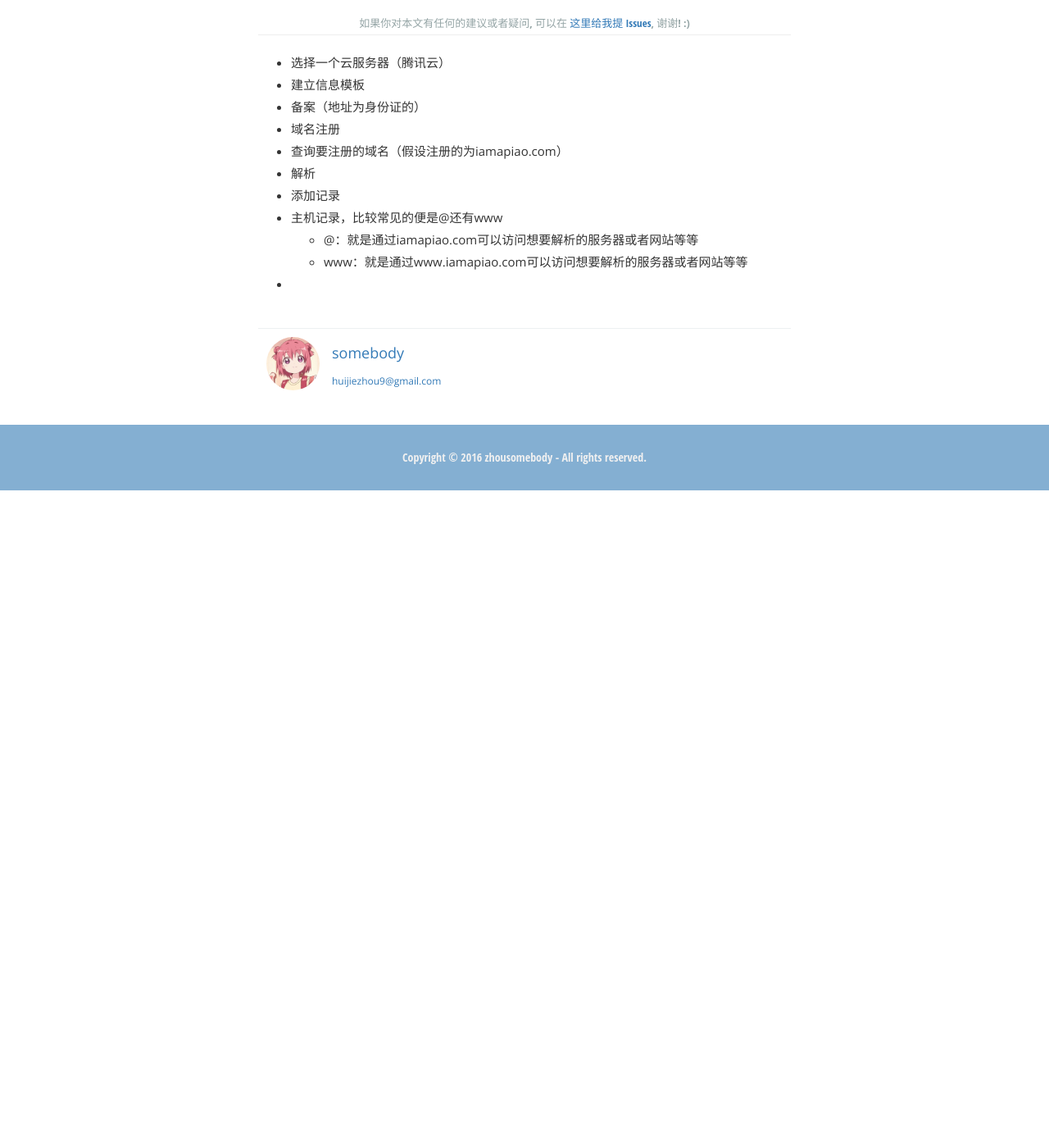
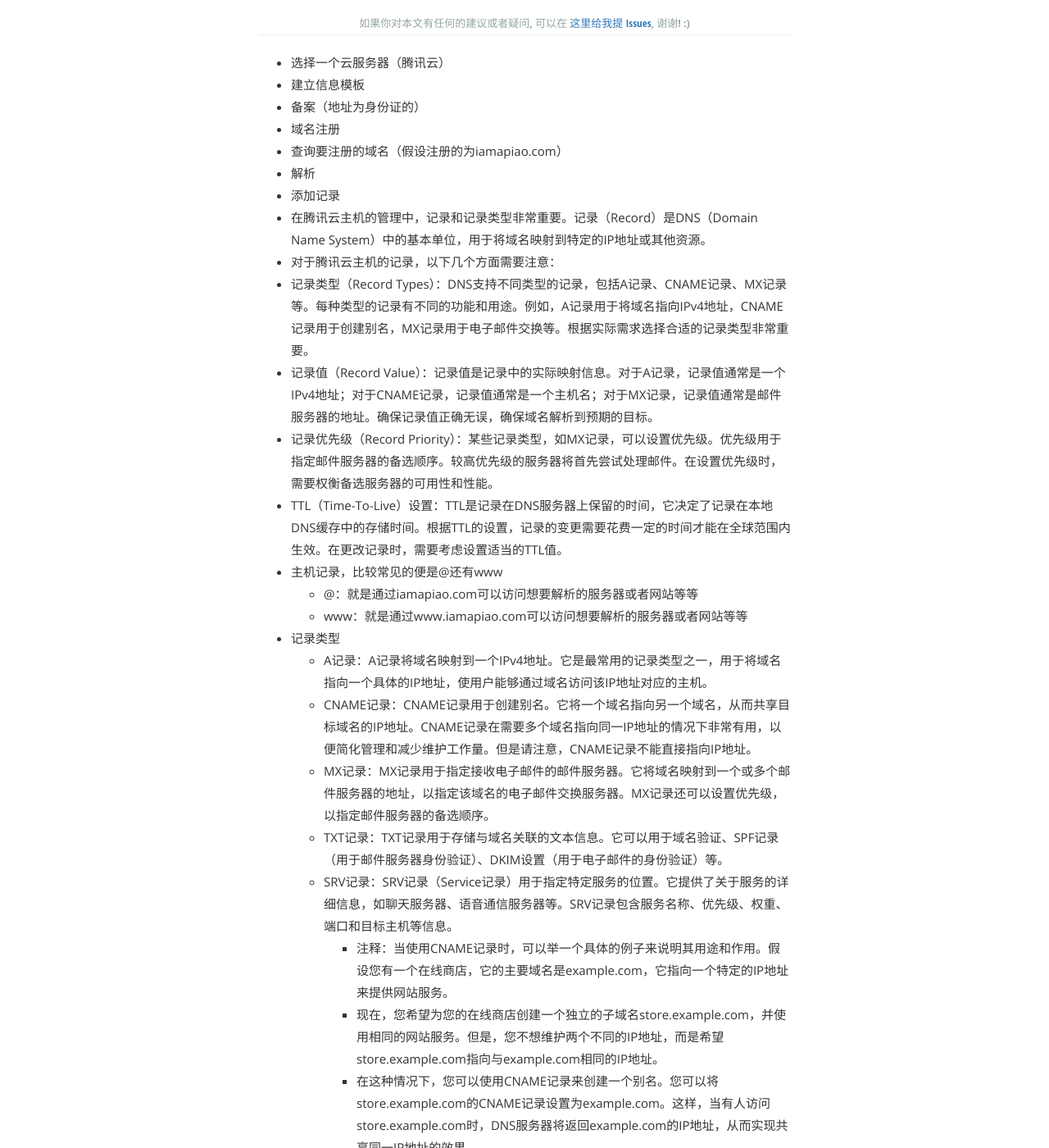
Before and after one commit to zhousomebody/zhousomebody.github.io, a Jekyll site: the page built from _posts/2024-01-17-域名申请.md, in a window 1280 px wide and 1400 px high, scrolled down 270 px. Shown: the whole window at 82% size. Built offline with Jekyll 4.4.1, drawn with Linux system fonts in a browser that asks for light colours; Markdown is read by kramdown in place of the engine named in the settings; before the commit the page ends 900 px from its top, so only the background shows below that; some of the changed text lies outside the part shown.

Commit message:
Update 2024-01-17-域名申请.md

```diff
--- a/_posts/2024-01-17-域名申请.md
+++ b/_posts/2024-01-17-域名申请.md
@@ -13,7 +13,29 @@ excerpt_separator: "##"
 - 查询要注册的域名（假设注册的为iamapiao.com）
 - 解析
 - 添加记录
+- 在腾讯云主机的管理中，记录和记录类型非常重要。记录（Record）是DNS（Domain Name System）中的基本单位，用于将域名映射到特定的IP地址或其他资源。
+- 对于腾讯云主机的记录，以下几个方面需要注意：
+- 记录类型（Record Types）：DNS支持不同类型的记录，包括A记录、CNAME记录、MX记录等。每种类型的记录有不同的功能和用途。例如，A记录用于将域名指向IPv4地址，CNAME记录用于创建别名，MX记录用于电子邮件交换等。根据实际需求选择合适的记录类型非常重要。
+- 记录值（Record Value）：记录值是记录中的实际映射信息。对于A记录，记录值通常是一个IPv4地址；对于CNAME记录，记录值通常是一个主机名；对于MX记录，记录值通常是邮件服务器的地址。确保记录值正确无误，确保域名解析到预期的目标。
+- 记录优先级（Record Priority）：某些记录类型，如MX记录，可以设置优先级。优先级用于指定邮件服务器的备选顺序。较高优先级的服务器将首先尝试处理邮件。在设置优先级时，需要权衡备选服务器的可用性和性能。
+- TTL（Time-To-Live）设置：TTL是记录在DNS服务器上保留的时间，它决定了记录在本地DNS缓存中的存储时间。根据TTL的设置，记录的变更需要花费一定的时间才能在全球范围内生效。在更改记录时，需要考虑设置适当的TTL值。
 - 主机记录，比较常见的便是@还有www
   - @：就是通过iamapiao.com可以访问想要解析的服务器或者网站等等
   - www：就是通过www.iamapiao.com可以访问想要解析的服务器或者网站等等
+- 记录类型
+  - A记录：A记录将域名映射到一个IPv4地址。它是最常用的记录类型之一，用于将域名指向一个具体的IP地址，使用户能够通过域名访问该IP地址对应的主机。
+  - CNAME记录：CNAME记录用于创建别名。它将一个域名指向另一个域名，从而共享目标域名的IP地址。CNAME记录在需要多个域名指向同一IP地址的情况下非常有用，以便简化管理和减少维护工作量。但是请注意，CNAME记录不能直接指向IP地址。
+  - MX记录：MX记录用于指定接收电子邮件的邮件服务器。它将域名映射到一个或多个邮件服务器的地址，以指定该域名的电子邮件交换服务器。MX记录还可以设置优先级，以指定邮件服务器的备选顺序。
+  - TXT记录：TXT记录用于存储与域名关联的文本信息。它可以用于域名验证、SPF记录（用于邮件服务器身份验证）、DKIM设置（用于电子邮件的身份验证）等。
+  - SRV记录：SRV记录（Service记录）用于指定特定服务的位置。它提供了关于服务的详细信息，如聊天服务器、语音通信服务器等。SRV记录包含服务名称、优先级、权重、端口和目标主机等信息。
+      - 注释：当使用CNAME记录时，可以举一个具体的例子来说明其用途和作用。假设您有一个在线商店，它的主要域名是example.com，它指向一个特定的IP地址来提供网站服务。
+      - 现在，您希望为您的在线商店创建一个独立的子域名store.example.com，并使用相同的网站服务。但是，您不想维护两个不同的IP地址，而是希望store.example.com指向与example.com相同的IP地址。
+      - 在这种情况下，您可以使用CNAME记录来创建一个别名。您可以将store.example.com的CNAME记录设置为example.com。这样，当有人访问store.example.com时，DNS服务器将返回example.com的IP地址，从而实现共享同一IP地址的效果。
+      - 配置如下：
+        - 主机记录：store
+        - 记录类型：CNAME
+        - 记录值：example.com
+      - 注意，CNAME记录不能直接指向IP地址，因此不能将store.example.com的CNAME记录直接设置为目标IP地址。
+      - 通过使用CNAME记录，您可以简化对共享同一IP地址的多个域名进行管理和维护的过程。当IP地址发生变化时，您只需更新与CNAME记录关联的目标域名，而无需更改每个使用该别名的记录。
+      - 除了上述例子，CNAME记录还可以用于配置负载均衡器、CDN加速、多个域名的重定向等场景，以便更灵活地管理和部署您的网络服务。
 -
```
